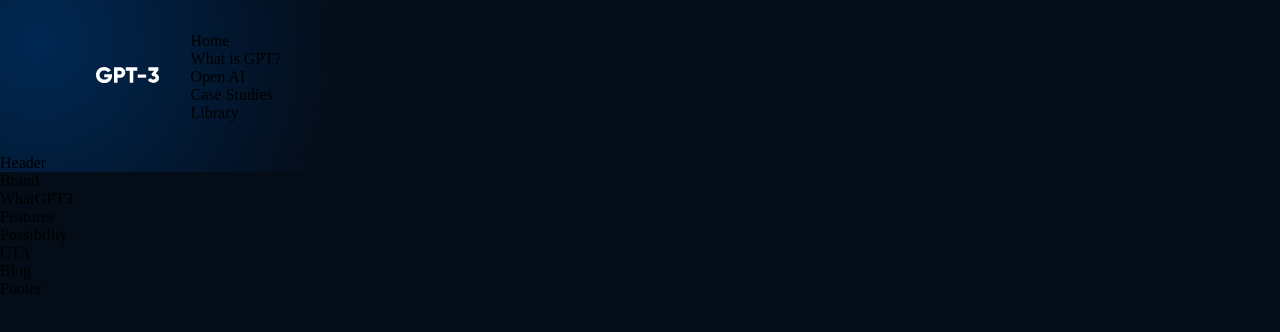
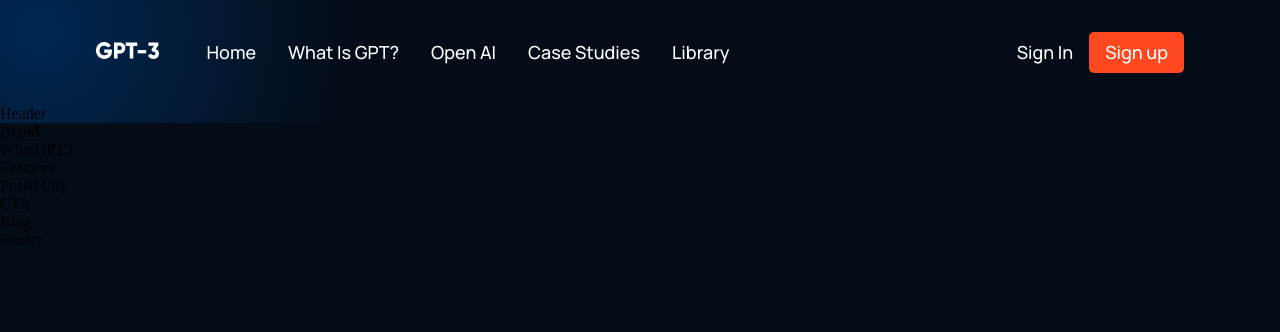
Before and after one commit to sparshgahlot1/WhatGPT3, a React (Create React App) app: page / in a window 1280 px wide. Shown: the top 332 px of the page. Built offline with nearby package versions, Linux system fonts and the light colour scheme.

Commit message:
Navbar responsiveness added

```diff
--- a/src/App.css
+++ b/src/App.css
@@ -76,6 +76,50 @@ a{
   }
 }
 
+.rotate-in-center {
+	-webkit-animation: rotate-in-center 0.6s cubic-bezier(0.250, 0.460, 0.450, 0.940) both;
+	        animation: rotate-in-center 0.6s cubic-bezier(0.250, 0.460, 0.450, 0.940) both;
+}
+
+/* ----------------------------------------------
+ * Generated by Animista on 2023-6-2 14:39:4
+ * Licensed under FreeBSD License.
+ * See http://animista.net/license for more info.
+ * w: http://animista.net, t: @cssanimista
+ * ---------------------------------------------- */
+
+/**
+ * ----------------------------------------
+ * animation rotate-in-center
+ * ----------------------------------------
+ */
+ @-webkit-keyframes rotate-in-center {
+    0% {
+      -webkit-transform: rotate(-360deg);
+              transform: rotate(-360deg);
+      opacity: 0;
+    }
+    100% {
+      -webkit-transform: rotate(0);
+              transform: rotate(0);
+      opacity: 1;
+    }
+  }
+  @keyframes rotate-in-center {
+    0% {
+      -webkit-transform: rotate(-360deg);
+              transform: rotate(-360deg);
+      opacity: 0;
+    }
+    100% {
+      -webkit-transform: rotate(0);
+              transform: rotate(0);
+      opacity: 1;
+    }
+  }
+
+
+
 /* Media Section For Tablets */
 
 @media screen and (max-width: 700px) {
--- a/src/components/navbar/Navbar.jsx
+++ b/src/components/navbar/Navbar.jsx
@@ -1,23 +1,50 @@
-import React from 'react'
+import React, {useState} from 'react'
 import {RiMenu3Line, RiCloseLine} from 'react-icons/ri'
 import logo from '../../assets/logo.svg'
 import './navbar.css';
 
+const Menu = () =>(
+  <>
+  <p><a href="#home">Home</a></p>
+  <p><a href="#wgpt3">What is GPT?</a></p>
+  <p><a href="#possibility">Open AI</a></p>
+  <p><a href="#features">Case Studies</a></p>
+  <p><a href="#blog">Library</a></p>
+  </>
+)
 
 const Navbar = () => {
+  const [toggleMenu, setToggleMenu] = useState(false);
   return (
     <div className='gpt3__navbar'>
       <div className='gpt3__navbar-links'>
         <div className='gpt3__navbar-links_logo'>
           <img src={logo} alt='logo' />
         </div>
-        <div className='gpt3__navbar-links_containers'>
-          <p><a href='#home'>Home</a></p>
-          <p><a href='#wgpt3'>What is GPT?</a></p>
-          <p><a href='#possibility'>Open AI</a></p>
-          <p><a href='#features'>Case Studies</a></p>
-          <p><a href='#blog'>Library</a></p>
+        <div className='gpt3__navbar-links_container'>
+          <Menu/>
         </div>
+      </div>
+      <div className='gpt3__navbar-sign'>
+        <p>Sign in</p>
+        <button type='button'>Sign up</button>
+      </div>
+      <div className='gpt3__navbar-menu'>
+        {toggleMenu
+          ? <RiCloseLine className='rotate-in-center' color='#fff' size={27} onClick={()=>setToggleMenu(false)}/>
+          : <RiMenu3Line className='rotate-in-center' color='#fff' size={27} onClick={()=>setToggleMenu(true)}/>
+        }
+        {toggleMenu && (
+          <div className='gpt3__navbar-menu_container scale-up-center'>
+            <div className='gpt3__navbar-menu_container-links'>
+              <Menu/>
+              <div className='gpt3__navbar-menu_container-links-sign'>
+                <p>Sign in</p>
+                <button type='button'>Sign up</button>
+            </div>
+            </div>
+          </div>
+        )}
       </div>
     </div>
   )
--- a/src/components/navbar/navbar.css
+++ b/src/components/navbar/navbar.css
@@ -22,3 +22,111 @@
     width: 62.56px;
     height: 16.02px;
 }
+
+.gpt3__navbar-links_container{
+    display: flex;
+    flex-direction: row;
+}
+
+.gpt3__navbar-sign{
+    display: flex;
+    justify-content: flex-end;
+    align-items: center;
+}
+
+.gpt3__navbar-links_container p,
+.gpt3__navbar-sign p,
+.gpt3__navbar-menu_container p{
+    color: #fff;
+    font-family: var(--font-family);
+    font-weight: 500;
+    font-size: 18px;
+    line-height: 25px;
+    text-transform: capitalize;
+    margin: 0 1rem;
+    cursor: pointer;
+}
+
+.gpt3__navbar-sign button,
+.gpt3__navbar-menu_container button{
+    padding: 0.5rem 1rem;
+    color: #fff;
+    background: #FF4820;
+    font-family: var(--font-family);
+    font-weight: 500;
+    font-size: 18px;
+    line-height: 25px;
+    border-radius: 5px;
+    border: 0;
+    outline: none;
+}
+
+.gpt3__navbar-menu {
+    margin-left: 1rem;
+
+    display: none;
+    position: relative;
+}
+
+.gpt3__navbar-menu svg{
+    cursor: pointer;
+}
+
+.gpt3__navbar-menu_container{
+    display: flex;
+    justify-content: flex-end;
+    align-items: flex-end;
+    flex-direction: column;
+
+    text-align: end;
+    background: var(--color-footer);
+    padding: 2rem;
+    position: absolute;
+    top: 40px;
+    right: 0;
+    margin-top: 1rem;
+    min-width: 210px;
+    border-radius: 5px;
+    box-shadow: 0 0 5 rgba(0,0,0,0.2);
+}
+
+.gpt3__navbar-menu_container p{
+    margin: 1rem 0;
+}
+
+.gpt3__navbar-menu_container-links-sign{
+    display: none;
+}
+
+@media screen and (max-width: 1050px) {
+    .gpt3__navbar-links_container{
+        display: none;
+    }
+
+    .gpt3__navbar-menu {
+        display: flex;
+    }
+}
+
+@media screen and (max-width: 700px) {
+    .gpt3__navbar{
+        padding: 2rem 4rem;
+    }
+}
+
+@media screen and (max-width: 550px) {
+    .gpt3__navbar{
+        padding: 2rem;
+    }
+
+    .gpt3__navbar-sign{
+        display: none;
+    }
+
+    .gpt3__navbar-menu_container{
+        top: 20px;
+    }
+    .gpt3__navbar-menu_container-links-sign{
+        display: block;
+    }
+}
```
